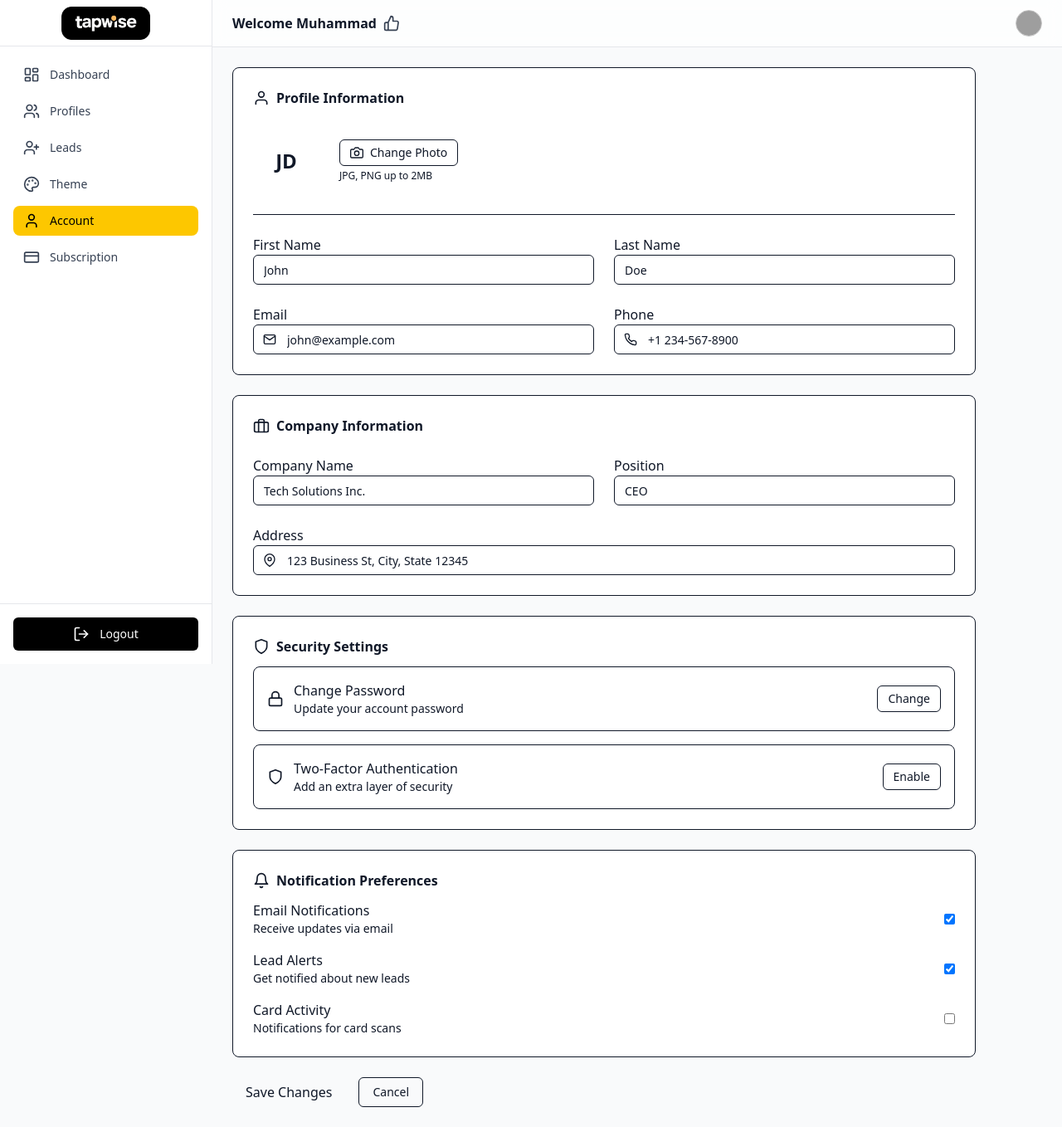
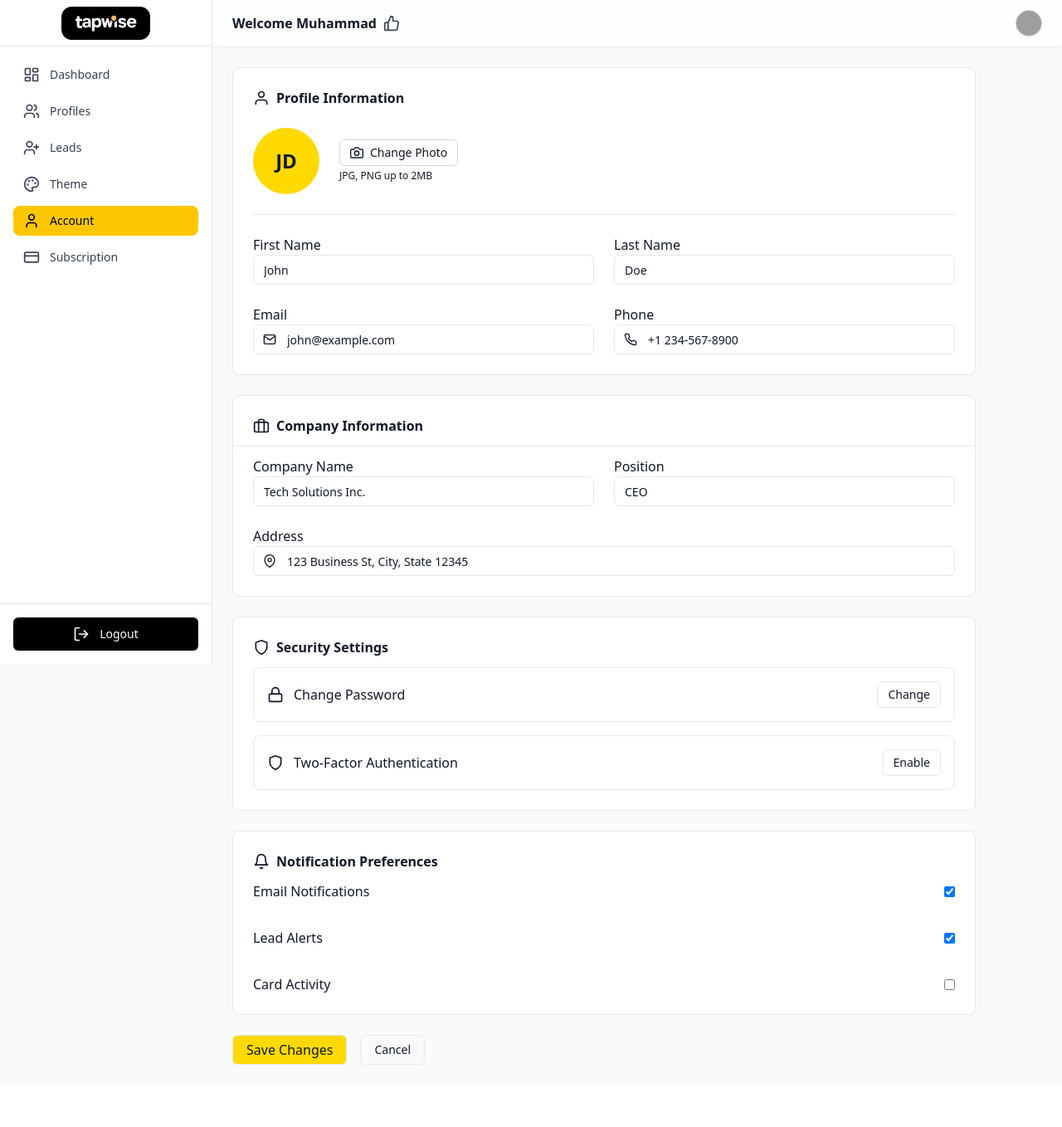
Before and after one commit to iahmadiqbal/TAPWISE-DASHBOARD, a Next.js app: page /pages/account in a window 1280 px wide. Shown: the whole page at 83% size. After the commit the page ends 1307 px from the top, so only its background shows below. Built offline with nearby package versions, Linux system fonts and the light colour scheme; grey boxes are pictures that could not be loaded.

Commit message:
global and account page updated

```diff
--- a/src/components/account/page.jsx
+++ b/src/components/account/page.jsx
@@ -1,6 +1,5 @@
 "use client";
 
-import React from "react";
 import {
   FiUser,
   FiMail,
@@ -17,8 +16,8 @@ const AccountComponents = () => {
   return (
     <div className="max-w-4xl space-y-6">
       {/* Profile Information */}
-      <div className="border border-border rounded-lg bg-white shadow-soft">
-        <div className="p-6 pb-3">
+      <div className="border border-gray-200  rounded-lg bg-white shadow-soft">
+        <div className="p-6 pb-3 ">
           <h3 className="text-tapwise-black font-semibold flex items-center">
             <FiUser className="h-5 w-5 mr-2" />
             Profile Information
@@ -26,28 +25,24 @@ const AccountComponents = () => {
         </div>
         <div className="p-6 pt-3 space-y-6">
           {/* Profile Picture */}
-          <div className="flex items-center space-x-6">
-            <div className="w-20 h-20 bg-tapwise-yellow rounded-full flex items-center justify-center">
-              <span className="text-2xl font-bold text-tapwise-black  ">
-                JD
-              </span>
+          <div className="flex items-center space-x-6 border-b border-gray-200 pb-6">
+            <div className="w-20 h-20 rounded-full flex items-center justify-center  bg-[var(--bg-tapwise-yellow)]">
+              <span className="text-2xl font-bold text-tapwise-black ">JD</span>
             </div>
             <div>
               <button
                 type="button"
-                className="inline-flex items-center justify-center h-8 px-3 rounded-md border border-border text-sm"
+                className="inline-flex items-center justify-center h-8 px-3 rounded-md border border-gray-300 text-sm transition-colors hover:bg-[var(--tapwise-yellow-hover)]"
               >
                 <FiCamera className="h-4 w-4 mr-2" />
                 Change Photo
               </button>
-              <p className="text-xs text-tapwise-gray mt-1">
+
+              <p className="text-xs text-tapwise-gray mt-1 ">
                 JPG, PNG up to 2MB
               </p>
             </div>
           </div>
-
-          {/* Separator */}
-          <div className="border-t border-border" />
 
           {/* Personal Details */}
           <div className="grid grid-cols-1 md:grid-cols-2 gap-6">
@@ -58,7 +53,7 @@ const AccountComponents = () => {
               <input
                 id="firstName"
                 defaultValue="John"
-                className="h-9 w-full rounded-md border border-border bg-white text-sm px-3 placeholder:text-tapwise-gray focus:outline-none"
+                className="h-9 w-full rounded-md border border-gray-200 bg-white text-sm px-3 placeholder:text-tapwise-gray focus:outline-none"
               />
             </div>
 
@@ -69,7 +64,7 @@ const AccountComponents = () => {
               <input
                 id="lastName"
                 defaultValue="Doe"
-                className="h-9 w-full rounded-md border border-border bg-white text-sm px-3 placeholder:text-tapwise-gray focus:outline-none"
+                className="h-9 w-full rounded-md border border-gray-200 bg-white text-sm px-3 placeholder:text-tapwise-gray focus:outline-none"
               />
             </div>
 
@@ -83,7 +78,7 @@ const AccountComponents = () => {
                   id="email"
                   type="email"
                   defaultValue="john@example.com"
-                  className="h-9 w-full rounded-md border border-border bg-white text-sm pl-10 pr-3 placeholder:text-tapwise-gray focus:outline-none"
+                  className="h-9 w-full rounded-md border border-gray-200 bg-white text-sm pl-10 pr-3 placeholder:text-tapwise-gray focus:outline-none"
                 />
               </div>
             </div>
@@ -97,7 +92,7 @@ const AccountComponents = () => {
                 <input
                   id="phone"
                   defaultValue="+1 234-567-8900"
-                  className="h-9 w-full rounded-md border border-border bg-white text-sm pl-10 pr-3 placeholder:text-tapwise-gray focus:outline-none"
+                  className="h-9 w-full rounded-md border border-gray-200 bg-white text-sm pl-10 pr-3 placeholder:text-tapwise-gray focus:outline-none"
                 />
               </div>
             </div>
@@ -106,8 +101,8 @@ const AccountComponents = () => {
       </div>
 
       {/* Company Information */}
-      <div className="border border-border rounded-lg bg-white shadow-soft">
-        <div className="p-6 pb-3">
+      <div className="border border-gray-200 rounded-lg bg-white shadow-soft">
+        <div className="p-6 pb-3 border-b border-gray-200">
           <h3 className="text-tapwise-black font-semibold flex items-center">
             <FiBriefcase className="h-5 w-5 mr-2" />
             Company Information
@@ -122,7 +117,7 @@ const AccountComponents = () => {
               <input
                 id="company"
                 defaultValue="Tech Solutions Inc."
-                className="h-9 w-full rounded-md border border-border bg-white text-sm px-3 placeholder:text-tapwise-gray focus:outline-none"
+                className="h-9 w-full rounded-md border border-gray-200 bg-white text-sm px-3 placeholder:text-tapwise-gray focus:outline-none"
               />
             </div>
 
@@ -133,7 +128,7 @@ const AccountComponents = () => {
               <input
                 id="position"
                 defaultValue="CEO"
-                className="h-9 w-full rounded-md border border-border bg-white text-sm px-3 placeholder:text-tapwise-gray focus:outline-none"
+                className="h-9 w-full rounded-md border border-gray-200 bg-white text-sm px-3 placeholder:text-tapwise-gray focus:outline-none"
               />
             </div>
 
@@ -146,7 +141,7 @@ const AccountComponents = () => {
                 <input
                   id="address"
                   defaultValue="123 Business St, City, State 12345"
-                  className="h-9 w-full rounded-md border border-border bg-white text-sm pl-10 pr-3 placeholder:text-tapwise-gray focus:outline-none"
+                  className="h-9 w-full rounded-md border border-gray-200 bg-white text-sm pl-10 pr-3 placeholder:text-tapwise-gray focus:outline-none"
                 />
               </div>
             </div>
@@ -155,49 +150,43 @@ const AccountComponents = () => {
       </div>
 
       {/* Security Settings */}
-      <div className="border border-border rounded-lg bg-white shadow-soft">
-        <div className="p-6 pb-3">
+      <div className="border border-gray-200 rounded-lg bg-white shadow-soft">
+        <div className="p-6 pb-3 ">
           <h3 className="text-tapwise-black font-semibold flex items-center">
             <FiShield className="h-5 w-5 mr-2" />
             Security Settings
           </h3>
         </div>
         <div className="p-6 pt-0 space-y-4">
-          <div className="flex items-center justify-between p-4 border border-border rounded-lg">
+          <div className="flex items-center justify-between p-4 border border-gray-200 rounded-lg">
             <div className="flex items-center space-x-3">
               <FiLock className="h-5 w-5 text-tapwise-gray" />
               <div>
                 <p className="font-medium text-tapwise-black">
                   Change Password
                 </p>
-                <p className="text-sm text-tapwise-gray">
-                  Update your account password
-                </p>
               </div>
             </div>
             <button
               type="button"
-              className="inline-flex items-center justify-center h-8 px-3 rounded-md border border-border text-sm"
+              className="inline-flex items-center justify-center h-8 px-3 rounded-md border border-gray-200 text-sm transition-colors hover:bg-[var(--tapwise-yellow-hover)]"
             >
               Change
             </button>
           </div>
 
-          <div className="flex items-center justify-between p-4 border border-border rounded-lg">
+          <div className="flex items-center justify-between p-4 border border-gray-200 rounded-lg">
             <div className="flex items-center space-x-3">
               <FiShield className="h-5 w-5 text-tapwise-gray" />
               <div>
                 <p className="font-medium text-tapwise-black">
                   Two-Factor Authentication
                 </p>
-                <p className="text-sm text-tapwise-gray">
-                  Add an extra layer of security
-                </p>
               </div>
             </div>
             <button
               type="button"
-              className="inline-flex items-center justify-center h-8 px-3 rounded-md border border-border text-sm"
+              className="inline-flex items-center justify-center h-8 px-3 rounded-md border border-gray-200 text-sm transition-colors hover:bg-[var(--tapwise-yellow-hover)]"
             >
               Enable
             </button>
@@ -206,43 +195,28 @@ const AccountComponents = () => {
       </div>
 
       {/* Notification Preferences */}
-      <div className="border border-border rounded-lg bg-white shadow-soft">
-        <div className="p-6 pb-3">
+      <div className="border border-gray-200 rounded-lg bg-white shadow-soft">
+        <div className="p-6 pb-3 ">
           <h3 className="text-tapwise-black font-semibold flex items-center">
             <FiBell className="h-5 w-5 mr-2" />
             Notification Preferences
           </h3>
         </div>
         <div className="p-6 pt-0 space-y-4">
-          <div className="flex items-center justify-between">
-            <div>
-              <p className="font-medium text-tapwise-black">
-                Email Notifications
-              </p>
-              <p className="text-sm text-tapwise-gray">
-                Receive updates via email
-              </p>
-            </div>
+          <div className="flex items-center justify-between pb-4">
+            <p className="font-medium text-tapwise-black">
+              Email Notifications
+            </p>
+            <input type="checkbox" defaultChecked className="rounded" />
+          </div>
+
+          <div className="flex items-center justify-between pb-4 ">
+            <p className="font-medium text-tapwise-black">Lead Alerts</p>
             <input type="checkbox" defaultChecked className="rounded" />
           </div>
 
           <div className="flex items-center justify-between">
-            <div>
-              <p className="font-medium text-tapwise-black">Lead Alerts</p>
-              <p className="text-sm text-tapwise-gray">
-                Get notified about new leads
-              </p>
-            </div>
-            <input type="checkbox" defaultChecked className="rounded" />
-          </div>
-
-          <div className="flex items-center justify-between">
-            <div>
-              <p className="font-medium text-tapwise-black">Card Activity</p>
-              <p className="text-sm text-tapwise-gray">
-                Notifications for card scans
-              </p>
-            </div>
+            <p className="font-medium text-tapwise-black">Card Activity</p>
             <input type="checkbox" className="rounded" />
           </div>
         </div>
@@ -252,13 +226,14 @@ const AccountComponents = () => {
       <div className="flex space-x-4">
         <button
           type="button"
-          className="bg-tapwise-yellow text-tapwise-black hover:bg-tapwise-yellow-hover h-9 px-4 rounded-md"
+          className="text-tapwise-black border border-gray-200 h-9 px-4 rounded-md transition-colors bg-[var(--bg-tapwise-yellow)] hover:bg-[var(--tapwise-yellow-hover)]"
         >
           Save Changes
         </button>
+
         <button
           type="button"
-          className="h-9 px-4 rounded-md border border-border text-sm"
+          className="h-9 px-4 rounded-md border border-gray-200 text-sm transition-colors hover:bg-[var(--bg-tapwise-yellow)]"
         >
           Cancel
         </button>
```
Also changed, not shown: src/app/globals.css (line endings or trailing spaces).
